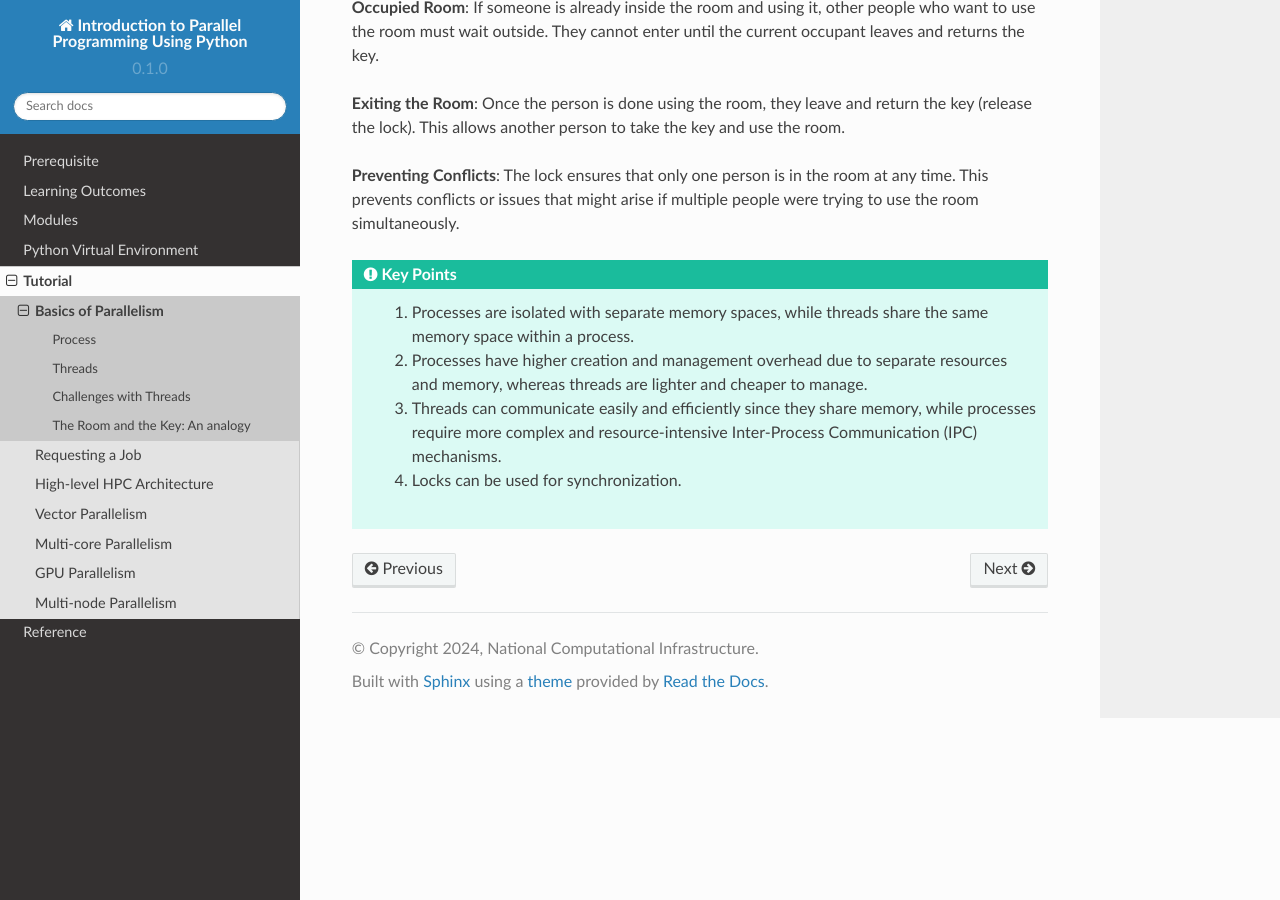
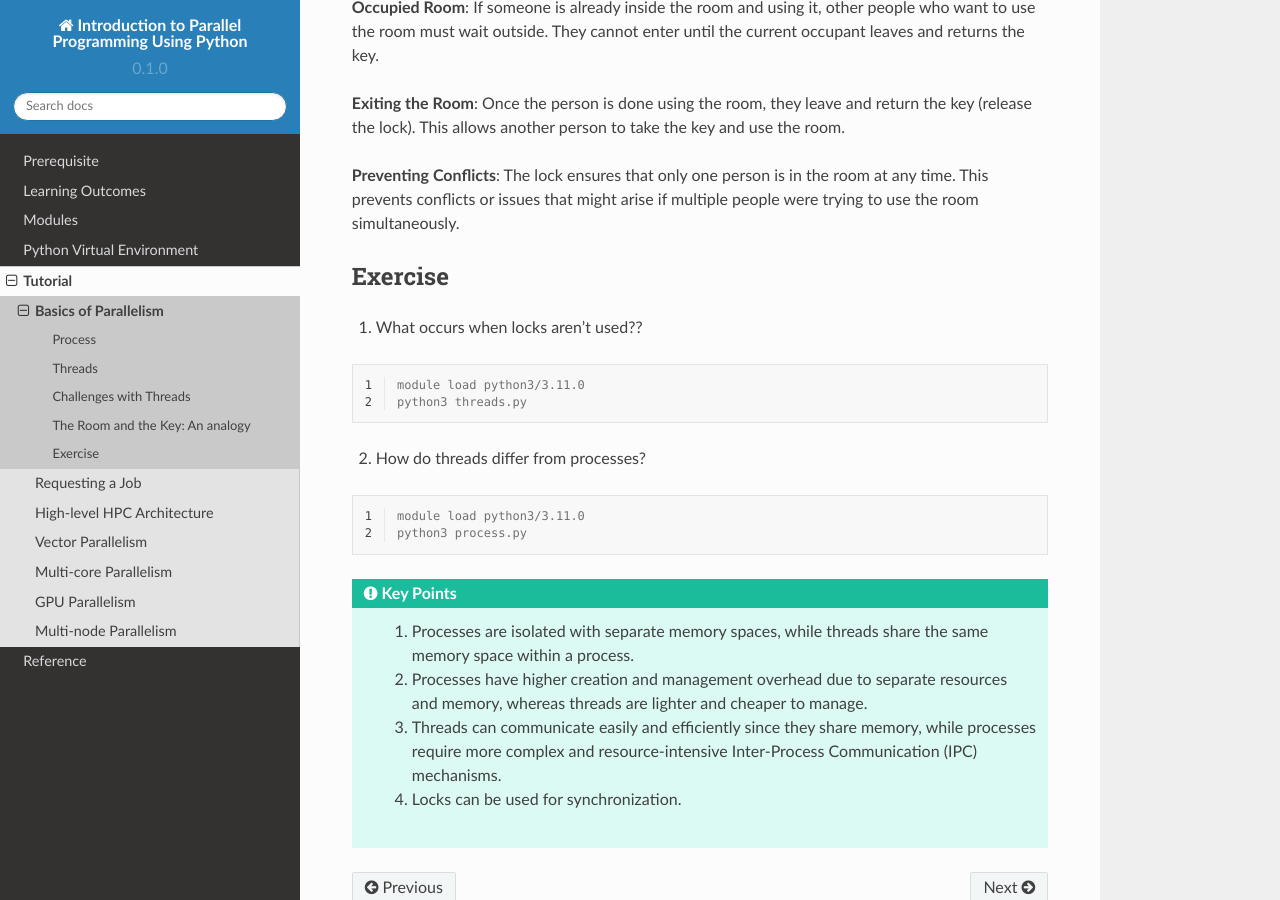
Before and after one commit to NCI900-Training-Organisation/intro-to-parallel-programming, a Sphinx documentation site: the page built from docs/source/tutorial/basics.rst, in a window 1280 px wide and 900 px high, scrolled down 2073 px. Built offline with Sphinx 7.4.7 and the Read the Docs theme 2.0.0, drawn with Linux system fonts in a browser that asks for light colours.

Commit message:
threads and processes

```diff
--- a/docs/source/tutorial/basics.rst
+++ b/docs/source/tutorial/basics.rst
@@ -84,6 +84,27 @@ This allows another person to take the key and use the room.
 **Preventing Conflicts**: The lock ensures that only one person is in the room at any time. This prevents
 conflicts or issues that might arise if multiple people were trying to use the room simultaneously.
 
+Exercise
+*********
+
+1. What occurs when locks aren't used??
+
+.. code-block:: console
+    :linenos:
+
+    module load python3/3.11.0
+    python3 threads.py
+
+2. How do threads differ from processes?
+
+.. code-block:: console
+    :linenos:
+
+    module load python3/3.11.0
+    python3 process.py
+
+
+
 .. admonition:: Key Points
    :class: hint
 
```
